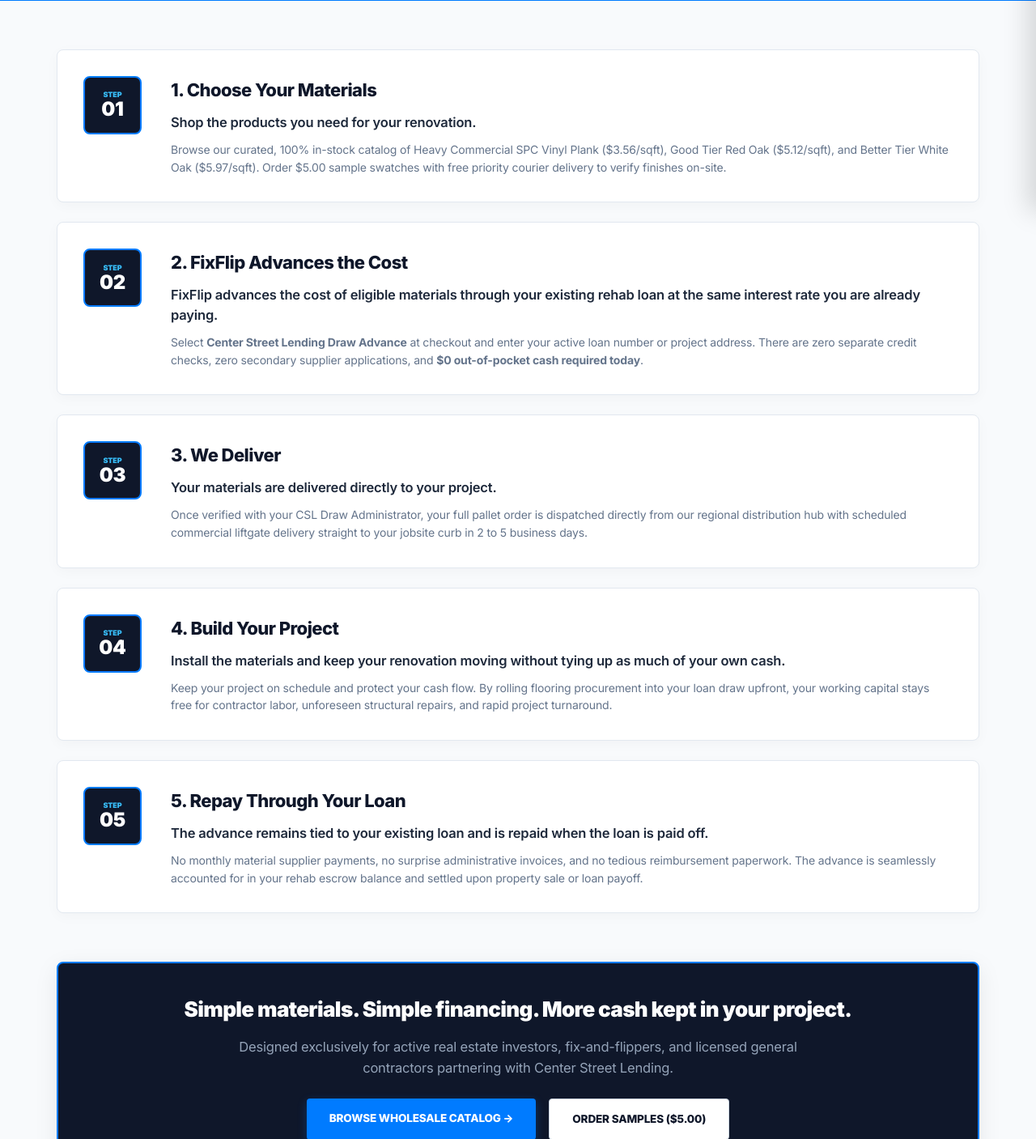
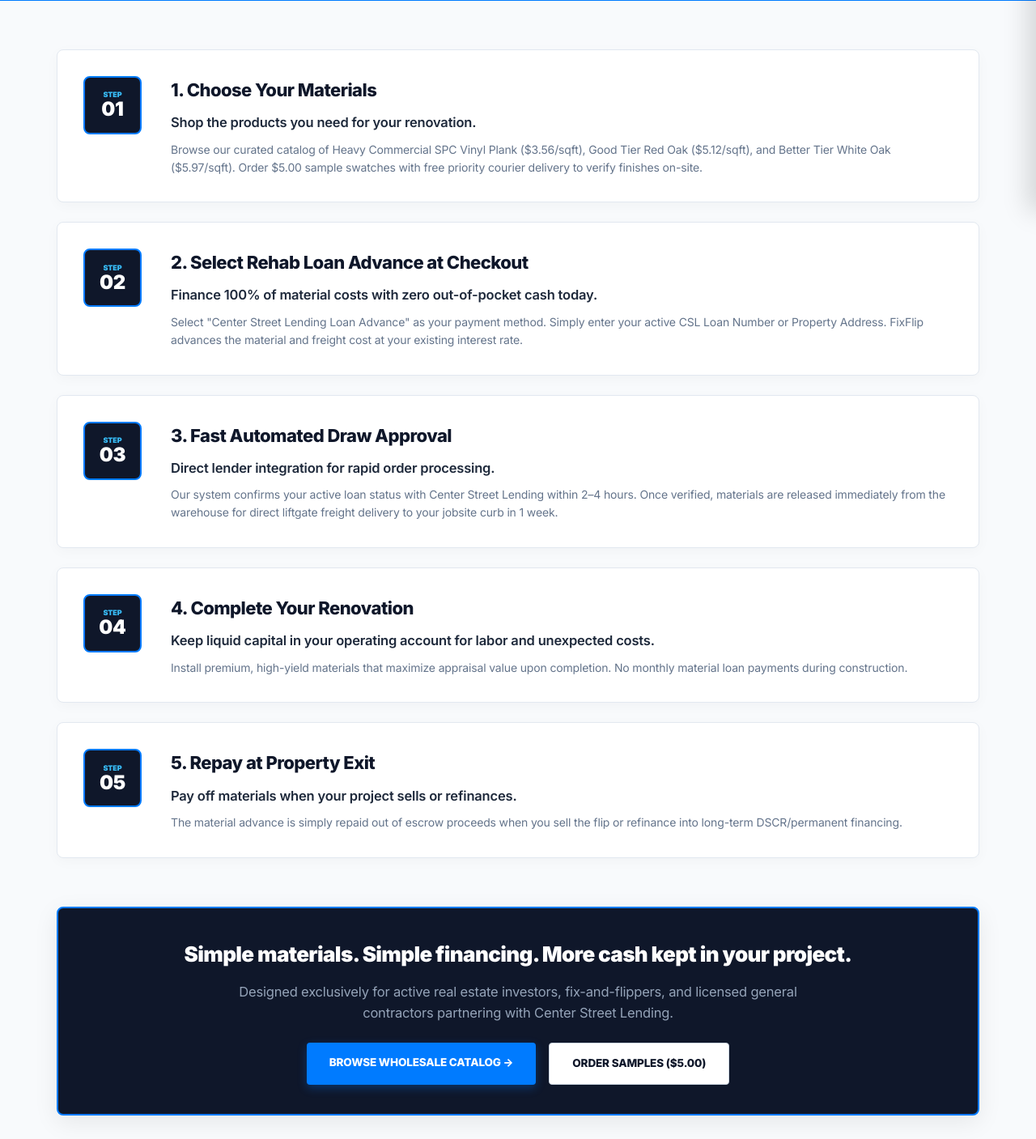
Before and after one commit to centerstreetlending/fixflip, a WordPress theme: template fixflip-storefront-child/page-how-it-works.php in a window 1280 px wide. Shown: the part 539-1946 px from the top of the page at 81% size. Run offline with PHP 8.4 and a stand-in for WordPress, Linux system fonts and the light colour scheme; the site name, menu and one post (Sample post) are stand-ins, and other content is empty; some libraries are stand-ins or nearby versions.

Commit message:
Fix shop sidebar filters and remove in stock, ships fast, and 100 percent financing filters

```diff
--- a/fixflip-storefront-child/front-page.php
+++ b/fixflip-storefront-child/front-page.php
@@ -1128,7 +1128,6 @@
                 <a href="/shop/" class="fd-cat-tile">
                     <div class="fd-cat-tile-img">
                         <img src="<?php echo $theme_uri; ?>/images/hero_02012.webp?v=<?php echo time(); ?>" alt="Order Pro Sample Swatches">
-                        <span style="position: absolute; top: 10px; right: 10px; background: #16a34a; color: #ffffff; font-size: 9.5px; font-weight: 900; padding: 4px 8px; text-transform: uppercase;">FAST DELIVERY</span>
                     </div>
                     <div class="fd-cat-tile-body">
                         <div>
@@ -1269,7 +1268,7 @@
                     <h2 class="fd-section-title">Best-Selling Pro Flooring Catalog</h2>
                 </div>
                 <div style="font-size: 13px; font-weight: 700; color: #64748b;">
-                    Showing 11 In-Stock Contractor Planks
+                    Showing 11 Contractor Planks
                 </div>
             </div>
 
--- a/fixflip-storefront-child/page-how-it-works.php
+++ b/fixflip-storefront-child/page-how-it-works.php
@@ -466,7 +466,7 @@
                         Shop the products you need for your renovation.
                     </p>
                     <p class="fd-step-sub-text">
-                        Browse our curated, 100% in-stock catalog of Heavy Commercial SPC Vinyl Plank ($3.56/sqft), Good Tier Red Oak ($5.12/sqft), and Better Tier White Oak ($5.97/sqft). Order $5.00 sample swatches with free priority courier delivery to verify finishes on-site.
+                        Browse our curated catalog of Heavy Commercial SPC Vinyl Plank ($3.56/sqft), Good Tier Red Oak ($5.12/sqft), and Better Tier White Oak ($5.97/sqft). Order $5.00 sample swatches with free priority courier delivery to verify finishes on-site.
                     </p>
                 </div>
             </div>
@@ -478,12 +478,12 @@
                     <span class="step-digit">02</span>
                 </div>
                 <div class="fd-step-content">
-                    <h3>2. FixFlip Advances the Cost</h3>
+                    <h3>2. Select Rehab Loan Advance at Checkout</h3>
                     <p class="fd-step-main-text">
-                        FixFlip advances the cost of eligible materials through your existing rehab loan at the same interest rate you are already paying.
+                        Finance 100% of material costs with zero out-of-pocket cash today.
                     </p>
                     <p class="fd-step-sub-text">
-                        Select <strong>Center Street Lending Draw Advance</strong> at checkout and enter your active loan number or project address. There are zero separate credit checks, zero secondary supplier applications, and <strong>$0 out-of-pocket cash required today</strong>.
+                        Select "Center Street Lending Loan Advance" as your payment method. Simply enter your active CSL Loan Number or Property Address. FixFlip advances the material and freight cost at your existing interest rate.
                     </p>
                 </div>
             </div>
@@ -495,12 +495,12 @@
                     <span class="step-digit">03</span>
                 </div>
                 <div class="fd-step-content">
-                    <h3>3. We Deliver</h3>
+                    <h3>3. Fast Automated Draw Approval</h3>
                     <p class="fd-step-main-text">
-                        Your materials are delivered directly to your project.
+                        Direct lender integration for rapid order processing.
                     </p>
                     <p class="fd-step-sub-text">
-                        Once verified with your CSL Draw Administrator, your full pallet order is dispatched directly from our regional distribution hub with scheduled commercial liftgate delivery straight to your jobsite curb in 2 to 5 business days.
+                        Our system confirms your active loan status with Center Street Lending within 2–4 hours. Once verified, materials are released immediately from the warehouse for direct liftgate freight delivery to your jobsite curb in 1 week.
                     </p>
                 </div>
             </div>
@@ -512,12 +512,12 @@
                     <span class="step-digit">04</span>
                 </div>
                 <div class="fd-step-content">
-                    <h3>4. Build Your Project</h3>
+                    <h3>4. Complete Your Renovation</h3>
                     <p class="fd-step-main-text">
-                        Install the materials and keep your renovation moving without tying up as much of your own cash.
+                        Keep liquid capital in your operating account for labor and unexpected costs.
                     </p>
                     <p class="fd-step-sub-text">
-                        Keep your project on schedule and protect your cash flow. By rolling flooring procurement into your loan draw upfront, your working capital stays free for contractor labor, unforeseen structural repairs, and rapid project turnaround.
+                        Install premium, high-yield materials that maximize appraisal value upon completion. No monthly material loan payments during construction.
                     </p>
                 </div>
             </div>
@@ -529,12 +529,12 @@
                     <span class="step-digit">05</span>
                 </div>
                 <div class="fd-step-content">
-                    <h3>5. Repay Through Your Loan</h3>
+                    <h3>5. Repay at Property Exit</h3>
                     <p class="fd-step-main-text">
-                        The advance remains tied to your existing loan and is repaid when the loan is paid off.
+                        Pay off materials when your project sells or refinances.
                     </p>
                     <p class="fd-step-sub-text">
-                        No monthly material supplier payments, no surprise administrative invoices, and no tedious reimbursement paperwork. The advance is seamlessly accounted for in your rehab escrow balance and settled upon property sale or loan payoff.
+                        The material advance is simply repaid out of escrow proceeds when you sell the flip or refinance into long-term DSCR/permanent financing.
                     </p>
                 </div>
             </div>
@@ -591,7 +591,7 @@
                         <tr>
                             <td><strong>Inventory Assurance</strong></td>
                             <td>Frequent backorders and mixed dye-lots</td>
-                            <td class="ff-col"><strong>100% In-Stock Bulk Inventory</strong> reserved for active projects</td>
+                            <td class="ff-col"><strong>Bulk Pallet Inventory</strong> reserved for active projects</td>
                         </tr>
                     </tbody>
                 </table>
@@ -620,7 +620,7 @@
 
                 <div class="fd-faq-card">
                     <h4>How quickly do materials arrive on site?</h4>
-                    <p>All catalog SKUs are in stock and ready to ship. Once draw verification is complete, materials are dispatched via commercial liftgate freight and arrive at your project curb in approx. 1 week.</p>
+                    <p>All catalog SKUs are ready to ship. Once draw verification is complete, materials are dispatched via commercial liftgate freight and arrive at your project curb in approx. 1 week.</p>
                 </div>
 
             </div>
```
Also changed, not shown: fixflip-storefront-child/archive-product.php (+42 -18 lines), fixflip-storefront-child/sidebar-shop.php (+1 -24 lines).
